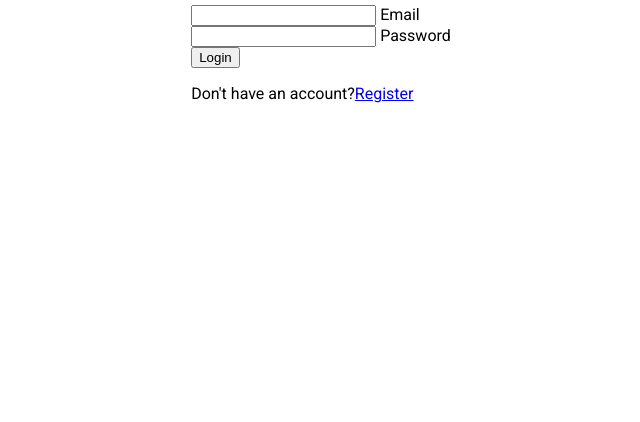
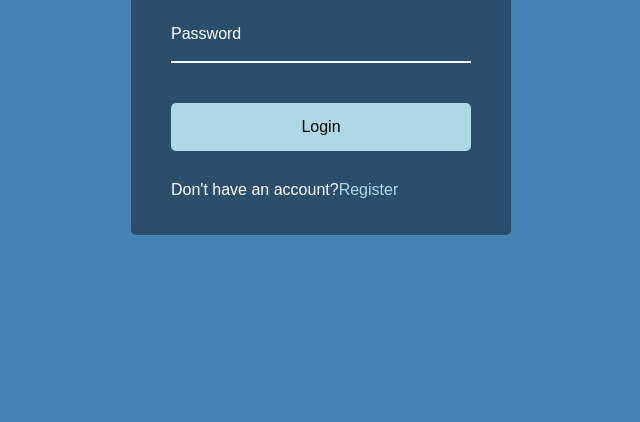
Before and after one commit to Joonys/FormWaveAnimation, a plain HTML site: page index.html in a window 1280 px wide. Shown: the part 378-800 px from the top of the page, without its empty margins (319-959 px from the left). Drawn offline with Linux system fonts and the light colour scheme; a web font is replaced by a local one.

Commit message:
style: add styles for form

```diff
--- a/style.css
+++ b/style.css
@@ -1,11 +1,13 @@
-@import url('https://fonts.googleapis.com/css2?family=Roboto:wght@400;700&display=swap');
+@import url('https://fonts.googleapis.com/css?family=Muli&display=swap');
 
 * {
   box-sizing: border-box;
 }
 
 body {
-  font-family: 'Roboto', sans-serif;
+  background-color: steelblue;
+  color: #fff;
+  font-family: 'Muli', sans-serif;
   display: flex;
   flex-direction: column;
   align-items: center;
@@ -14,3 +16,71 @@ body {
   overflow: hidden;
   margin: 0;
 }
+
+.container {
+  background-color: rgba(0, 0, 0, 0.4);
+  padding: 20px 40px;
+  border-radius: 5px;
+}
+
+.container h1 {
+  text-align: center;
+  margin-bottom: 30px;
+}
+
+.container a {
+  text-decoration: none;
+  color: lightblue;
+}
+
+.btn {
+  cursor: pointer;
+  display: inline-block;
+  width: 100%;
+  background: lightblue;
+  padding: 15px;
+  font-family: inherit;
+  font-size: 16px;
+  border: 0;
+  border-radius: 5px;
+}
+
+.btn:focus {
+  outline: 0;
+}
+
+.btn:active {
+  transform: scale(0.98);
+}
+
+.text {
+  margin-top: 30px;
+}
+
+.form-control {
+  position: relative;
+  margin: 20px 0 40px;
+  width: 300px;
+}
+
+.form-control input {
+  background-color: transparent;
+  border: 0;
+  border-bottom: 2px solid #fff;
+  display: block;
+  width: 100%;
+  padding: 15px 0;
+  font-size: 18px;
+  color: #fff;
+}
+
+.form-control input:focus,
+.form-control input:valid {
+  outline: 0;
+}
+
+.form-control label {
+  position: absolute;
+  top: 15px;
+  left: 0;
+}
```
